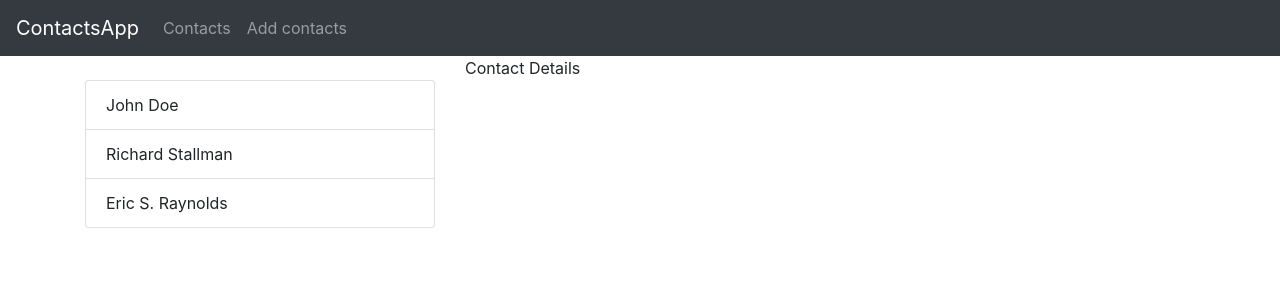
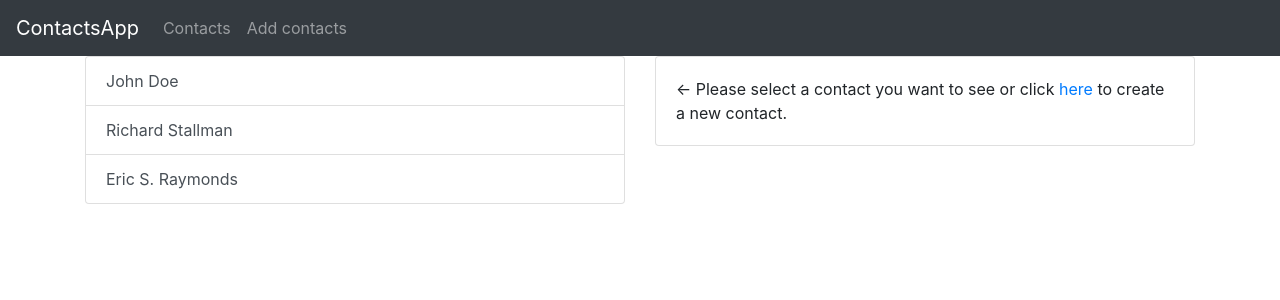
Before and after one commit to pedja77/contacts, a Vue app: page /contacts#/contacts in a window 1280 px wide. Shown: the top 300 px of the page. Built offline with nearby package versions, Linux system fonts and the light colour scheme.

Commit message:
Updated some vue components

```diff
--- a/public/index.html
+++ b/public/index.html
@@ -6,6 +6,7 @@
     <meta name="viewport" content="width=device-width,initial-scale=1.0">
     <link rel="shortcut icon" href="<%= webpackConfig.output.publicPath %>favicon.ico">
     <link rel="stylesheet" href="https://stackpath.bootstrapcdn.com/bootstrap/4.1.0/css/bootstrap.min.css" integrity="sha384-9gVQ4dYFwwWSjIDZnLEWnxCjeSWFphJiwGPXr1jddIhOegiu1FwO5qRGvFXOdJZ4" crossorigin="anonymous">
+    <link rel="stylesheet" href="https://use.fontawesome.com/releases/v5.0.12/css/all.css" integrity="sha384-G0fIWCsCzJIMAVNQPfjH08cyYaUtMwjJwqiRKxxE/rx96Uroj1BtIQ6MLJuheaO9" crossorigin="anonymous">
     <title>contacts</title>
   </head>
   <body>
--- a/src/components/ContactDetails.vue
+++ b/src/components/ContactDetails.vue
@@ -1,11 +1,21 @@
 <template>
-  <div>
-      Contact Details
-  </div>
+
+    <div class="card">
+      <ul class="list-group list-group-flush" v-if="contact">
+        <li class="list-group-item"><i class="fas fa-user fa-fw"></i> {{ contact.name }}</li>
+        <li class="list-group-item"><i class="fas fa-envelope fa-fw"></i> {{ contact.email }}</li>
+        <li class="list-group-item"><i class="fas fa-phone fa-fw"></i> {{ contact.number }}</li>
+      </ul>
+      <div class="card-body" v-else>
+        &larr; Please select a contact you want to see or click <router-link to="/add-contact">here</router-link> to create a new contact.
+      </div>
+    </div>
+
 </template>
 
 <script>
 export default {
+  props: ['contact'],
 
 }
 </script>
--- a/src/components/ContactsList.vue
+++ b/src/components/ContactsList.vue
@@ -1,13 +1,18 @@
 <template>
   <div>
-      <ul class="list-group mt-4">
-          <li
-            class="list-group-item"
-            v-for="(contact, key) in contacts"
-            :key="key">
-            {{ contact.name }}
-          </li>
-      </ul>
+      <div class="list-group">
+        <router-link
+          class="list-group-item list-group-item-action"
+          tag="button"
+          :to="{ name: 'contact-details', params: { id: contact.id }}"
+          exact-active-class="active"
+          v-for="(contact, key) in contacts"
+          :key="key"
+        >
+       {{ contact.name }}
+
+        </router-link>
+    </div>
   </div>
 </template>
 
--- a/src/components/NavBar.vue
+++ b/src/components/NavBar.vue
@@ -7,10 +7,10 @@
   <div class="collapse navbar-collapse" id="navbarSupportedContent">
     <ul class="navbar-nav mr-auto">
       <li class="nav-item">
-          <router-link class="nav-link" to="contacts">Contacts</router-link>
+          <router-link class="nav-link" to="/contacts">Contacts</router-link>
       </li>
       <li class="nav-item">
-        <router-link class="nav-link" to="add-contact">Add contacts</router-link>
+        <router-link class="nav-link" to="/add-contact">Add contacts</router-link>
       </li>
     </ul>
   </div>
--- a/src/pages/Contacts.vue
+++ b/src/pages/Contacts.vue
@@ -1,11 +1,11 @@
 <template>
   <div class="container">
       <div class="row">
-          <div class="col">
+          <div class="col-6">
               <ContactsList :contacts="contacts"/>
           </div>
-          <div class="col-8">
-              <ContactDetails />
+          <div class="col-6">
+              <ContactDetails :contact="routeContact"/>
           </div>
       </div>
   </div>
@@ -23,10 +23,15 @@
     data() {
         return {
             contacts: [
-                { name: 'John Doe'},
-                { name: 'Richard Stallman' },
-                { name: 'Eric S. Raynolds' }
+                { id: 1, name: 'John Doe', email: 'jd@example.net', number: '555-555-1234'},
+                { id: 2, name: 'Richard Stallman', email: 'rms@example.net', number: '555-555-4321' },
+                { id: 3, name: 'Eric S. Raymonds', email: 'esr@example.net', number: '555-555-2345' }
             ]
+        }
+    },
+    computed: {
+        routeContact() {
+            return this.contacts.find(contact => contact.id === this.$route.params.id)
         }
     }
 }
```
Also changed, not shown: src/main.js (+5 -3 lines).
